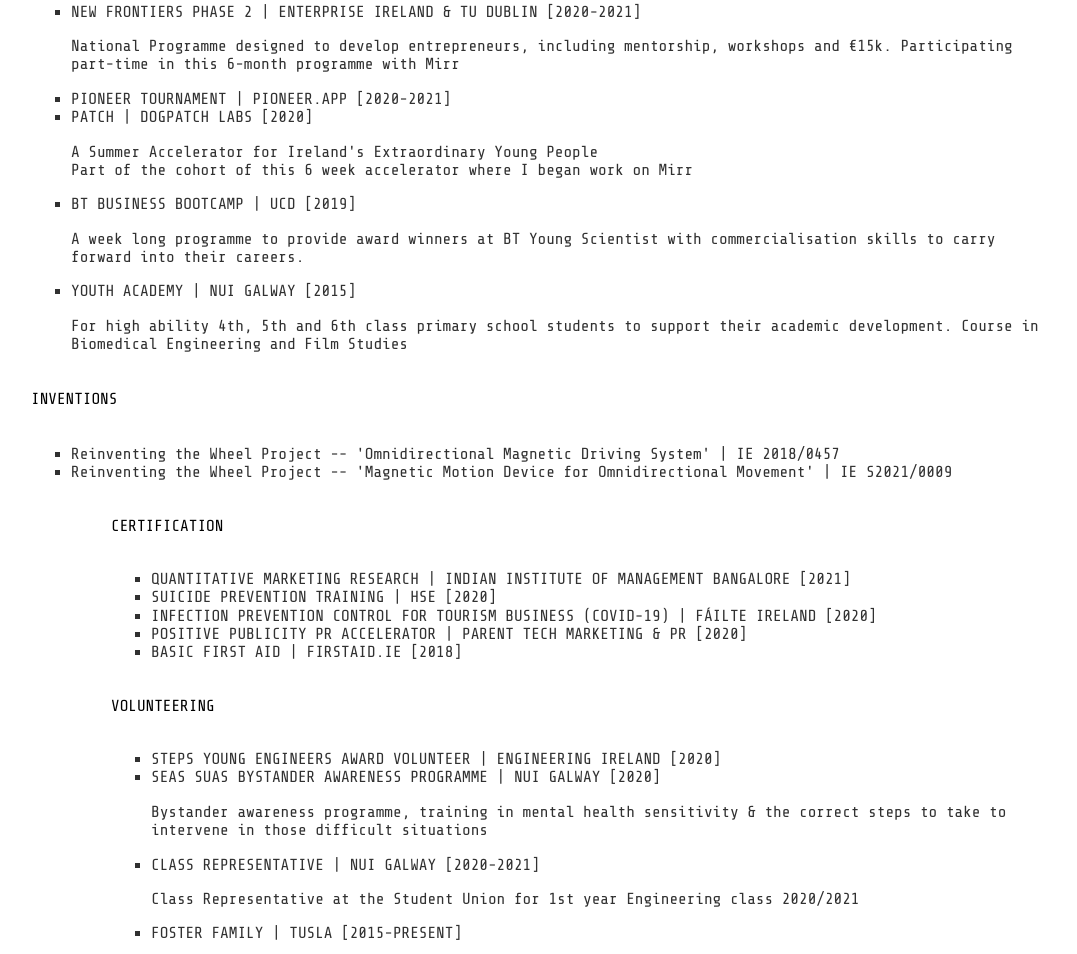
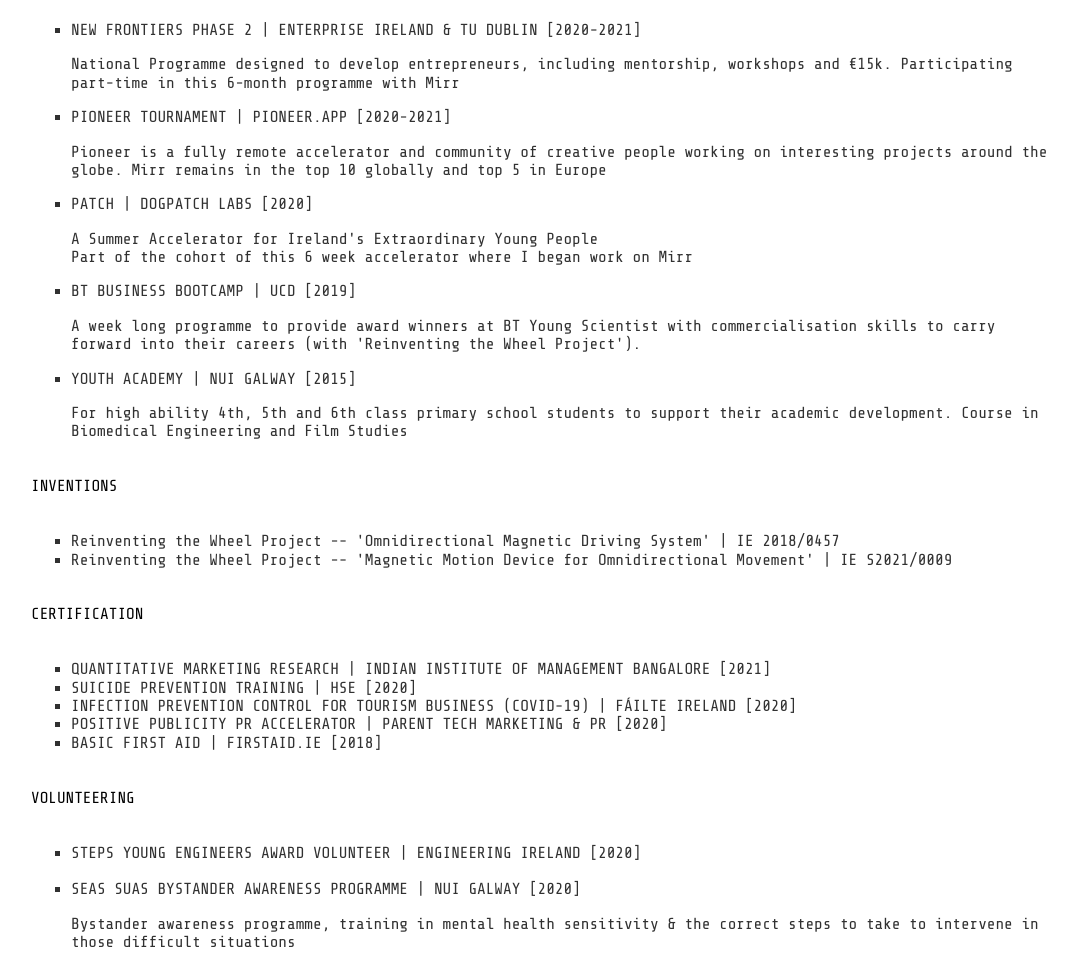
Before and after one commit to aliceshocks/aliceshocks.github.io, a website built with Parcel: page cv.html in a window 1280 px wide. Shown: the part 1624-2578 px from the top of the page, without its empty margins (97-1174 px from the left). Built offline with nearby package versions, Linux system fonts and the light colour scheme.

Commit message:
Update cv.html

```diff
--- a/cv.html
+++ b/cv.html
@@ -82,6 +82,7 @@
         <p> Overall winner of Scifest regionals at GMIT 2019, received for 'Reinventing the Wheel Project'</p>
 
         <li>SCIENCE QUIZ NATIONAL FINALIST | ISTA & TRINITY COLLEGE DUBLIN [2019]</li>
+        <br>
 
         <li>GAISCE BRONZE | THE PRESIDENT'S AWARD [2019]</li>
         <p>For community involvement, physical recreation, adventure journey and personal skill development</p>
@@ -95,10 +96,11 @@
         <li>NEW FRONTIERS PHASE 2 | ENTERPRISE IRELAND & TU DUBLIN [2020-2021]</li>
         <p>National Programme designed to develop entrepreneurs, including mentorship, workshops and €15k. Participating part-time in this 6-month programme with Mirr</p>
         <li>PIONEER TOURNAMENT | PIONEER.APP [2020-2021]</li>
+        <p>Pioneer is a fully remote accelerator and community of creative people working on interesting projects around the globe. Mirr remains in the top 10 globally and top 5 in Europe</p>
         <li>PATCH | DOGPATCH LABS [2020]</li>
         <p>A Summer Accelerator for Ireland's Extraordinary Young People<br>Part of the cohort of this 6 week accelerator where I began work on Mirr </p>
         <li>BT BUSINESS BOOTCAMP | UCD [2019]</li>
-        <p>A week long programme to provide award winners at BT Young Scientist with commercialisation skills to carry forward into their careers.</p>
+        <p>A week long programme to provide award winners at BT Young Scientist with commercialisation skills to carry forward into their careers (with 'Reinventing the Wheel Project').</p>
         <li>YOUTH ACADEMY | NUI GALWAY [2015]</li>
         <p>For high ability 4th, 5th and 6th class primary school students to support their academic development. Course in Biomedical Engineering and Film Studies</p>
     </ul>
@@ -107,7 +109,7 @@
     <ul>
         <li>Reinventing the Wheel Project -- 'Omnidirectional Magnetic Driving System' | IE 2018/0457</li>
         <li>Reinventing the Wheel Project -- 'Magnetic Motion Device for Omnidirectional Movement' | IE S2021/0009</li>
-    <ul>
+    </ul>
 
     <p class="header">CERTIFICATION</p>
     <ul>
@@ -121,6 +123,7 @@
     <p class="header">VOLUNTEERING</p>
     <ul>
         <li>STEPS YOUNG ENGINEERS AWARD VOLUNTEER | ENGINEERING IRELAND [2020]</li>
+        <br>
         <li>SEAS SUAS BYSTANDER AWARENESS PROGRAMME | NUI GALWAY [2020]</li>
         <p>Bystander awareness programme, training in mental health sensitivity & the correct steps to take to intervene in those difficult situations</p>
         <li>CLASS REPRESENTATIVE | NUI GALWAY [2020-2021]</li>
```
